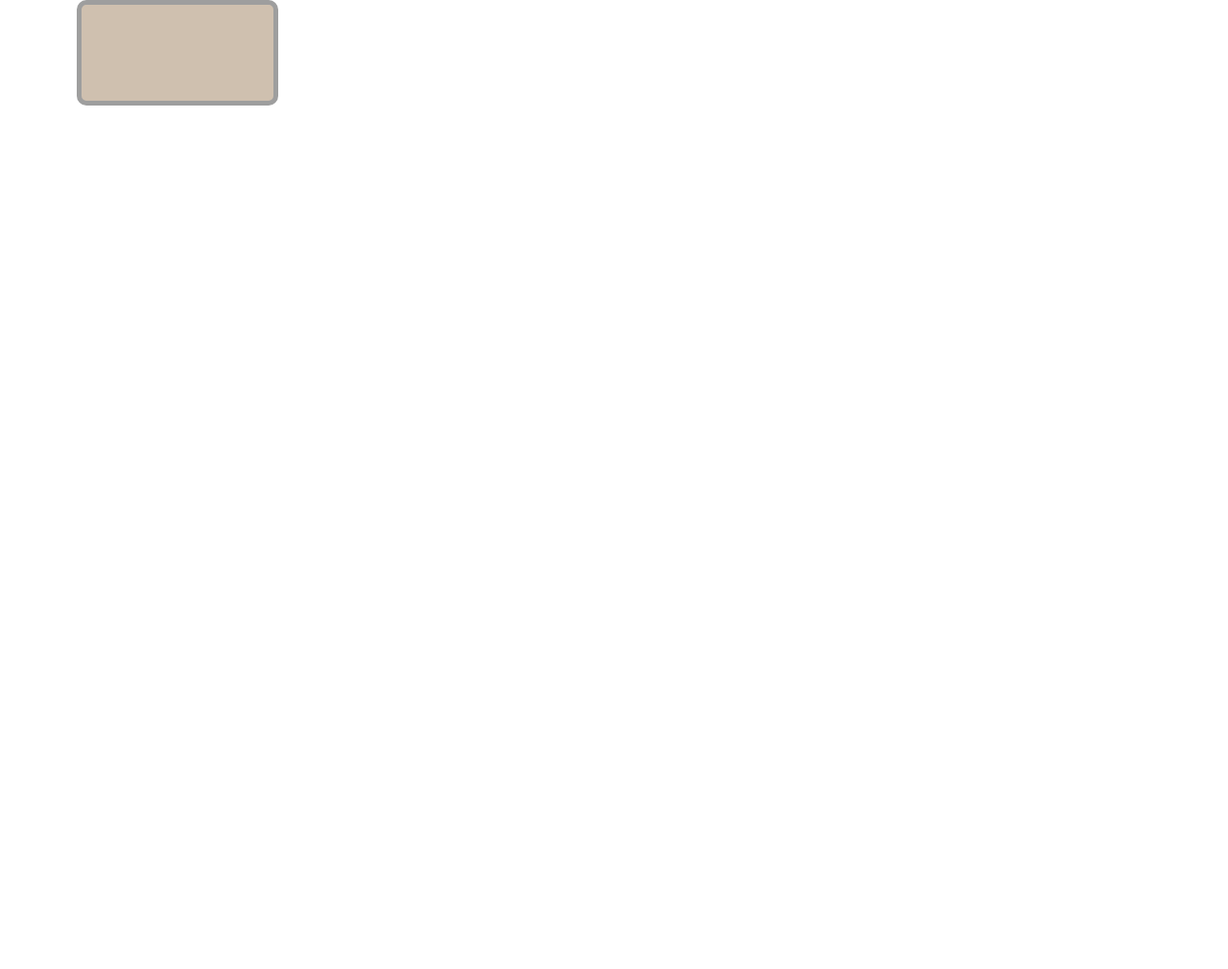
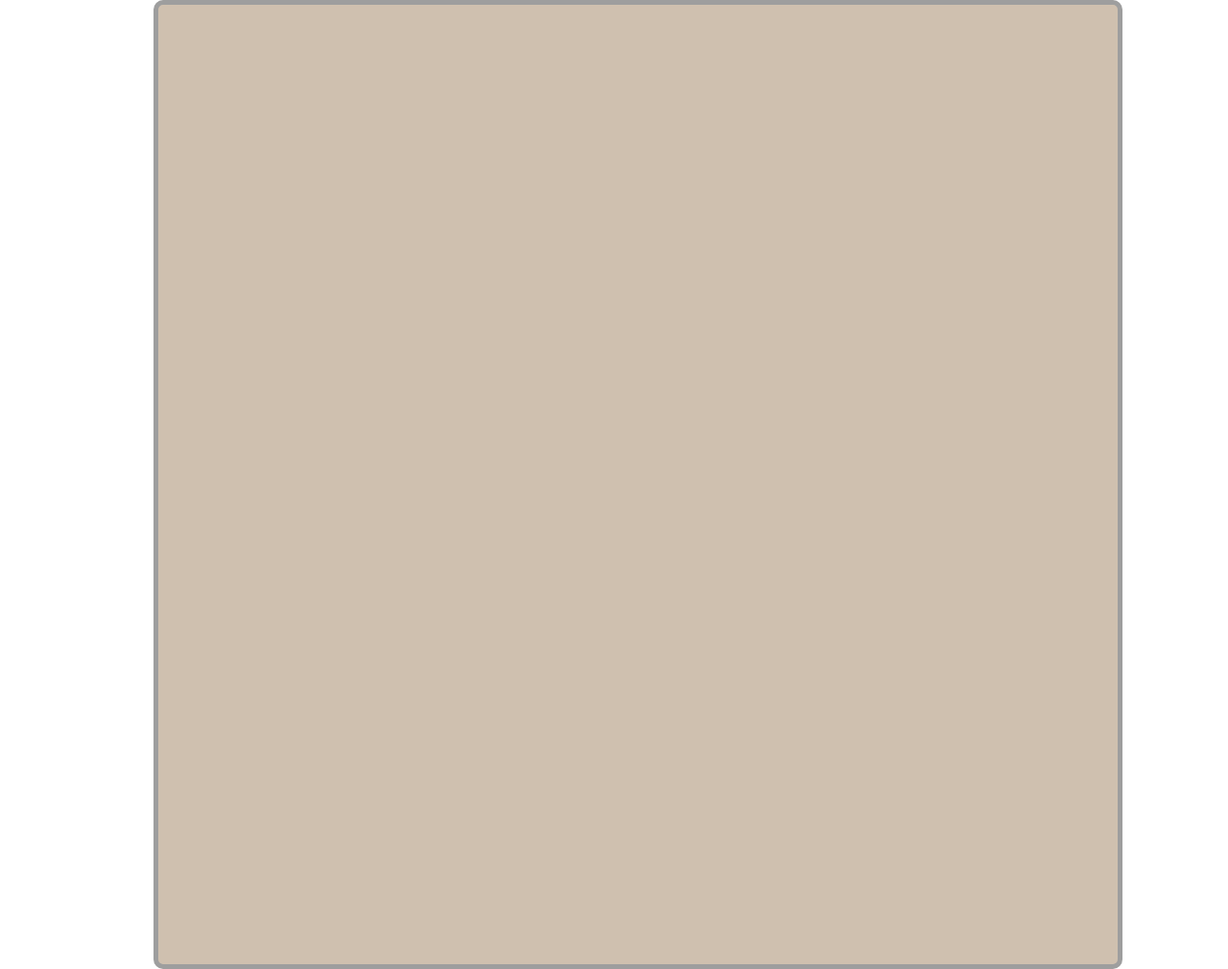
Before and after one commit to permiakovda/game2048, a plain HTML site: page index.html in a window 1280 px wide. Shown: the whole page at 96% size. Before the commit the page ends 800 px from the top, so only its background shows below. Drawn offline with Linux system fonts and the light colour scheme.

Commit message:
отрисовка игрового поля в первом приближении

```diff
--- a/index.html
+++ b/index.html
@@ -28,13 +28,13 @@
 
     <div class="fixed-container">
         <main class="main">
-            <canvas id="myCanvas" class="game-canvas" width="200" height="100"></canvas>
+            <!-- <canvas id="myCanvas" class="game-canvas" width="200" height="100"></canvas> -->
         </main>
     </div>
 
 
 
     <script defer src="./scripts/no-js.js"></script>
-    <script defer src="./scripts/main.js"></script>
+    <script defer type="module" src="./scripts/main.js"></script>
 </body>
 </html>
--- a/scripts/main.js
+++ b/scripts/main.js
@@ -1,3 +1,16 @@
+import { gameFildRender } from "./visualRender.js";
+
 document.addEventListener("DOMContentLoaded", (event) => {
-  alert("DOM fully loaded and parsed");
+    console.log("DOM fully loaded and parsed");
+
+    const context2d = gameFildRender({
+      width: 1000,
+      height: 1000,
+      id: 'game-canvas',
+      parent: document.querySelector('.main'),
+      retina: false
+  });
+
+
+
 });
--- a/scripts/visualRender.js
+++ b/scripts/visualRender.js
@@ -0,0 +1,68 @@
+// модуль визуализации и рендера игрового поял и игровых плиток
+
+/**
+ * Создает HTML-элемент <canvas> и добавляет его в DOM.
+ *
+ * @param {Object} options - Настройки холста.
+ * @param {number} [options.width=800] - Ширина холста в пикселях.
+ * @param {number} [options.height=600] - Высота холста в пикселях.
+ * @param {string} [options.id='game-canvas'] - ID элемента (нужен для стилей CSS).
+ * @param {HTMLElement|string} [options.parent=document.body] - Родительский узел или его селектор.
+ * @param {boolean} [options.retina=false] - Включить поддержку Retina-экранов (умножает размер на devicePixelRatio).
+ * @returns {{ canvas: HTMLCanvasElement, ctx: CanvasRenderingContext2D }} Объект с холстом и 2D-контекстом.
+ */
+
+function gameFildRender (options = {}) {
+    const settings = {
+        width: 800,
+        height: 600,
+        id: 'game-canvas',
+        parent: document.body,
+        retina: false,
+        ...options
+    };
+
+    // Находим родительский элемент, если передан строковый селектор
+    if (typeof settings.parent === 'string') {
+        settings.parent = document.querySelector(settings.parent);
+        if (!settings.parent) {
+            throw new Error(`Parent element with selector "${options.parent}" not found.`);
+        }
+    }
+
+    const canvas = document.createElement('canvas');
+
+    let dpr = window.devicePixelRatio || 1;
+    let displayWidth = settings.width;
+    let displayHeight = settings.height;
+
+    // Поддержка четкости на экранах с высокой плотностью пикселей
+    if (settings.retina && dpr > 1) {
+        canvas.width = settings.width * dpr;
+        canvas.height = settings.height * dpr;
+        canvas.style.width = `${settings.width}px`;
+        canvas.style.height = `${settings.height}px`;
+        displayWidth *= dpr;
+        displayHeight *= dpr;
+    } else {
+        canvas.width = settings.width;
+        canvas.height = settings.height;
+    }
+
+    canvas.id = settings.id;
+    canvas.classList.add('game-canvas');
+
+    // Добавляем в DOM
+    settings.parent.appendChild(canvas);
+
+    const ctx = canvas.getContext('2d');
+
+    // Масштабируем контекст для ретины, чтобы рисовать как обычно (в логических пикселях)
+    if (settings.retina && dpr > 1) {
+        ctx.scale(dpr, dpr);
+    }
+
+    return { canvas, ctx };
+}
+
+export { gameFildRender };
--- a/styles/main.css
+++ b/styles/main.css
@@ -10,4 +10,6 @@
     border: 5px solid var(--colors-border);
     border-radius: var(--border-radius);
     background-color: var(--colors-gameFildBG);
+    display: block;
+    margin: 0 auto;
 }
```
